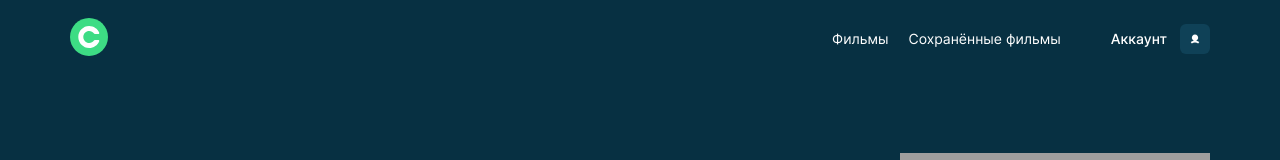
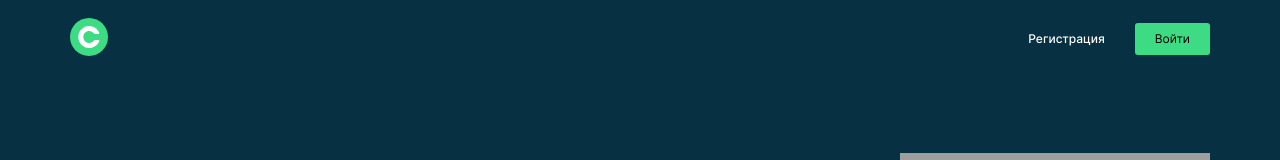
Before and after one commit to KappaKappaKappaKappaKappa/movies-explorer-frontend, a React (Create React App) app: page / in a window 1280 px wide. Shown: the top 160 px of the page. Built offline with nearby package versions, Linux system fonts and the light colour scheme; grey boxes are pictures that could not be loaded.

Commit message:
FEAT: Добавить проверку токена при заходе на сайт

```diff
--- a/src/components/App/App.jsx
+++ b/src/components/App/App.jsx
@@ -7,16 +7,17 @@ import Profile from "../Profile/Profile.jsx";
 import Register from "../Register/Register.jsx";
 import Login from "../Login/Login.jsx";
 import NotFound from "../NotFound/NotFound.jsx";
-import React, { useState } from "react";
+import React, { useState, useEffect } from "react";
 import { Routes, Route, useNavigate, useLocation } from "react-router-dom";
 import ProtectedRoute from "../ProtectedRoute/ProtectedRoute.js";
 import * as auth from "../../utils/auth.js";
 import * as JwtToken from "../../utils/token.js";
 
 function App() {
+  const token = localStorage.getItem("jwt");
   const navigate = useNavigate();
 
-  const [isLoggedIn, setIsLoggedIn] = useState(true);
+  const [isLoggedIn, setIsLoggedIn] = useState(false);
   const [sideMenuActive, setSideMenuActive] = useState(false);
 
   const { pathname } = useLocation();
@@ -54,7 +55,6 @@ function App() {
     auth
       .handleRegisterUser(name, email, password)
       .then((res) => {
-        console.log(res);
         if (res._id) {
           loginUser(email, password);
         }
@@ -63,6 +63,15 @@ function App() {
         console.log(error);
       });
   };
+
+  useEffect(() => {
+    if (token) {
+      setIsLoggedIn(true);
+      if (pathname === "/signup" || pathname === "/signin") {
+        navigate("/movies");
+      }
+    }
+  }, [token, isLoggedIn, pathname, navigate]);
 
   return (
     <section className="app">
```
